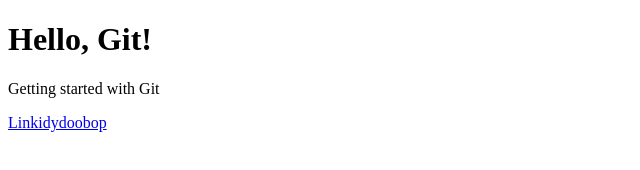
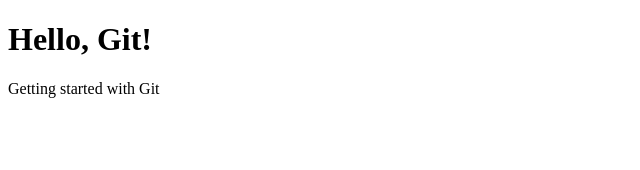
Before and after one commit to Kenzyoneill/hellogit, a plain HTML site: page index.html in a window 1280 px wide. Shown: the whole page, without its empty margins (0-640 px from the left). Drawn offline with Linux system fonts and the light colour scheme.

Commit message:
second commit

```diff
--- a/index.html
+++ b/index.html
@@ -11,6 +11,6 @@
     <p>
     Getting started with Git
     </p>
-    <a href="hello-me.html">Linkidydoobop</a>
+
   </body>
 </html>
```
